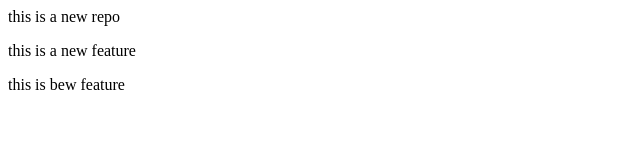
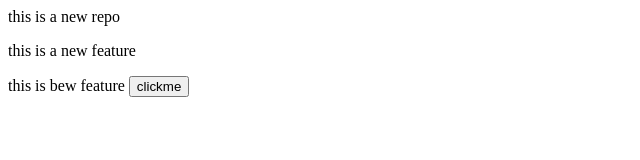
Before and after one commit to PrinceTiwari07/localRepo, a plain HTML site: page index.html in a window 1280 px wide. Shown: the whole page, without its empty margins (0-640 px from the left). Drawn offline with Linux system fonts and the light colour scheme.

Commit message:
add a button

```diff
--- a/index.html
+++ b/index.html
@@ -1,3 +1,3 @@
 <p>this is a new repo </p>
 <p>this is a new feature</p>
-<p>this is bew feature</p>
+<p>this is bew feature <button>clickme</button></p>
```
